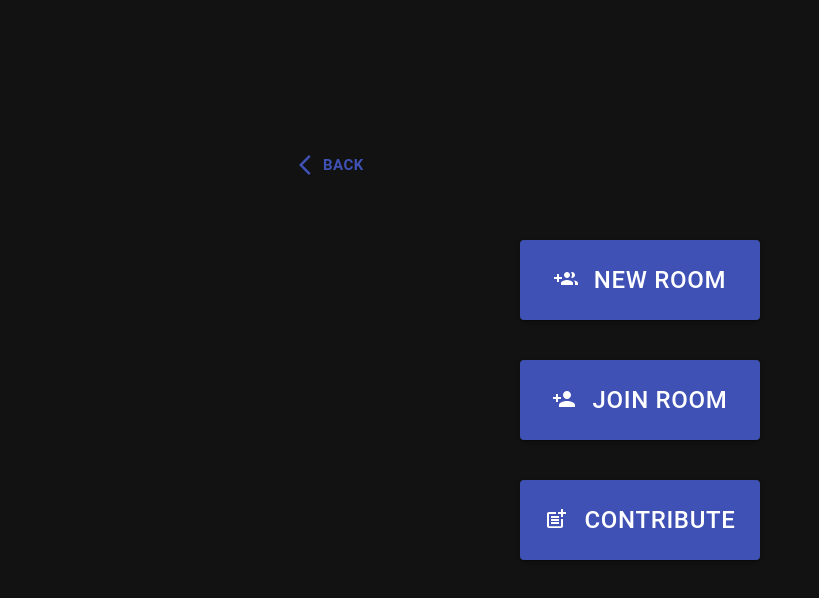
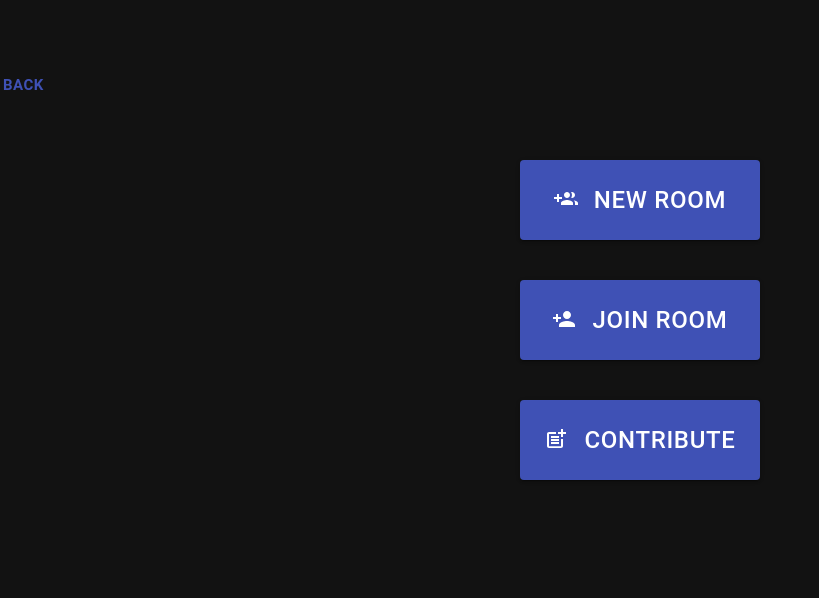
Before and after one commit to niuniuanran/WhoIsSpy, a React (Create React App) app: page /en in a window 1280 px wide. Shown: the top 598 px of the page, without its empty margins (0-819 px from the left). Built offline with nearby package versions, Linux system fonts and the light colour scheme.

Commit message:
Add enter game components

```diff
--- /dev/null
+++ b/src/Components/Contribute/Contribute.tsx
@@ -0,0 +1,7 @@
+import ContentContainer from "../Shared/ContentContainer"
+
+export default function Contribute(){
+    return <ContentContainer allowBack>
+       <div>contribute</div>
+    </ContentContainer>
+}
--- a/src/Components/EnterGame/ChooseLanguage.tsx
+++ b/src/Components/EnterGame/ChooseLanguage.tsx
@@ -1,6 +1,6 @@
 import Option from '../Shared/Option';
 import {Grid} from '@material-ui/core'
-import ContentContainer from './ContentContainer';
+import ContentContainer from '../Shared/ContentContainer';
 
 export default function ChooseLanguage(){
     return <ContentContainer>
--- a/src/Components/EnterGame/EnterGameOptions.tsx
+++ b/src/Components/EnterGame/EnterGameOptions.tsx
@@ -5,14 +5,14 @@ import PersonAddIcon from '@material-ui/icons/PersonAdd';
 import GroupAddIcon from '@material-ui/icons/GroupAdd';
 import PostAddIcon from '@material-ui/icons/PostAdd';
 import Option from "../Shared/Option";
-import ContentContainer from "./ContentContainer";
+import ContentContainer from "../Shared/ContentContainer";
 import { useRouteMatch } from "react-router-dom";
 
 export default function EnterGameOptions(){
     const {getText} = useContext(LanguageContext) as LanguageContextType
     const match = useRouteMatch();
 
-    return <ContentContainer allowBack={true}>
+    return <ContentContainer allowBack>
                 <Grid container spacing={5}>
                     <Option text={getText("createRoom")} icon={<GroupAddIcon/>} path={`${match.path}/new-room`}/>
                     <Option text={getText("joinRoom")} icon={<PersonAddIcon/>} path={`${match.path}/join-room`}/>
--- /dev/null
+++ b/src/Components/EnterGame/JoinRoom.tsx
@@ -0,0 +1,7 @@
+import ContentContainer from "../Shared/ContentContainer"
+
+export default function JoinRoom(){
+    return <ContentContainer allowBack>
+       <div>join room</div>
+    </ContentContainer>
+}
--- a/src/Components/EnterGame/NewRoom.tsx
+++ b/src/Components/EnterGame/NewRoom.tsx
@@ -1,7 +1,11 @@
 import React from "react";
+import ContentContainer from "../Shared/ContentContainer";
 
 export default function NewRoom(){
-    return <div>
+    return <ContentContainer allowBack>
+        <div>
+            New room
+        </div>
+    </ContentContainer>
 
-    </div>
 }
--- a/src/Components/GameRoute.tsx
+++ b/src/Components/GameRoute.tsx
@@ -1,4 +1,6 @@
 import NewRoom from './EnterGame/NewRoom';
+import JoinRoom from './EnterGame/JoinRoom';
+import Contribute from './Contribute/Contribute';
 import EnterGameOptions from './EnterGame/EnterGameOptions';
 import {
     Switch,
@@ -13,6 +15,13 @@ export default function GameRoute(){
                 <Route path={`${match.path}/new-room`}>
                     <NewRoom/>
                 </Route>
+                <Route path={`${match.path}/join-room`}>
+                    <JoinRoom/>
+                </Route>
+                <Route path={`${match.path}/contribute`}>
+                    <Contribute/>
+                </Route>
+
                 <Route path={match.path}>
                     <EnterGameOptions/>
                 </Route>
--- a/src/Components/EnterGame/ContentContainer.tsx
+++ b/src/Components/shared/ContentContainer.tsx
@@ -16,6 +16,8 @@ const useStyles = makeStyles((theme) => ({
       backgroundColor: '#121212',
     },
     content: {
+        height: '60%',
+        width: '100%',
         margin: theme.spacing(0, 'auto'),
         position: 'absolute',
         top: '50%',
```
